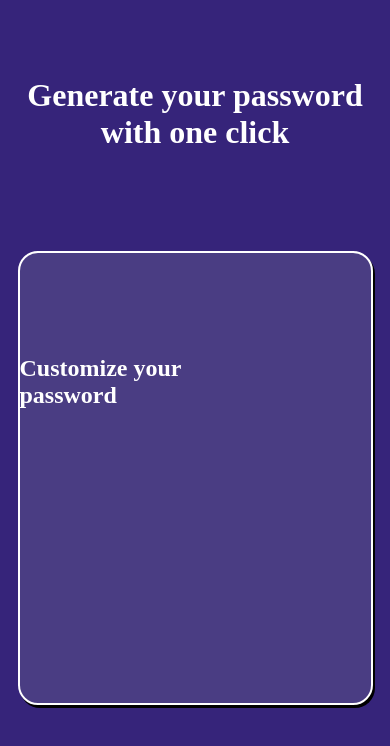
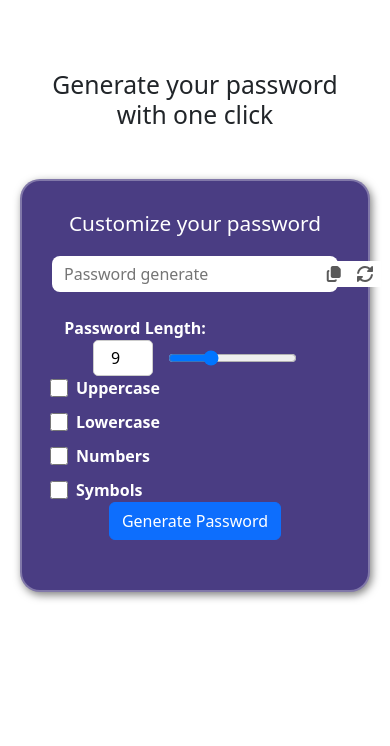
Before and after one commit to TasbeehaKhan9/password_generator, a plain HTML site: page index.html in a window 390 px wide. Drawn offline with nearby package versions, Linux system fonts and the light colour scheme.

Commit message:
Updated hero section and fixed media queries

```diff
--- a/index.html
+++ b/index.html
@@ -6,42 +6,58 @@
   <meta name="viewport" content="width=device-width, initial-scale=1.0">
   <title>Password Generator</title>
   <link rel="stylesheet" href="style.css">
+  <link rel="stylesheet" href="https://cdnjs.cloudflare.com/ajax/libs/font-awesome/7.0.1/css/all.min.css"
+    integrity="sha512-2SwdPD6INVrV/lHTZbO2nodKhrnDdJK9/kg2XD1r9uGqPo1cUbujc+IYdlYdEErWNu69gVcYgdxlmVmzTWnetw=="
+    crossorigin="anonymous" referrerpolicy="no-referrer" />
+  <link href="https://cdn.jsdelivr.net/npm/bootstrap@5.3.8/dist/css/bootstrap.min.css" rel="stylesheet"
+    integrity="sha384-sRIl4kxILFvY47J16cr9ZwB07vP4J8+LH7qKQnuqkuIAvNWLzeN8tE5YBujZqJLB" crossorigin="anonymous">
 </head>
 
 <body>
 
+  <div class="main-container">
+    <h2>Generate your password<br>with one click</h2>
 
-    <div class="main container">
-        <h2>Generate your password
-            <br>
-            with one click
-        </h2>
-        <h1>Instantly generate a secure, random
-
-            <span>"password
-                <br>
-                Generator"</span>
+    <h1>
+      Instantly generate a secure, random
+      <span>"Password Generator"</span>
       with the LastPass online tool
     </h1>
+
     <div class="pass-div">
-
       <h3 class="custom-head">Customize your password</h3>
 
+      <div class="input-section">
+        <input type="text" placeholder="Password generate" class="input-generate" id="passwordBox">
+        <button class="copy-btn" onclick="copybtn()"><i class="fa-solid fa-copy"></i></button>
+        <button class="rotate-button" id="rotatebtn" onclick="rotatebtn()"><i class="fa-solid fa-rotate"></i></button>
+      </div>
+
+      <br>
 
 
-
-
+      <label for="length" class="length-pass">Password Length:</label>
+      <div class="slider-container">
+        <input type="number" id="lengthNumber" min="4" max="20" value="9">
+        <input type="range" id="lengthSlider" min="4" max="20" value="9">
       </div>
 
 
-
-
+      <div class="check-elements">
+        <label><input type="checkbox" id="uppercase"> Uppercase</label>
+        <label><input type="checkbox" id="lowercase"> Lowercase</label>
+        <label><input type="checkbox" id="numbers"> Numbers</label>
+        <label><input type="checkbox" id="symbols"> Symbols</label>
       </div>
 
 
+<button class="btn-primary btn generate-btn">Generate Password</button>
 
-
-
+    </div>
+  </div>
+  <script src="https://cdn.jsdelivr.net/npm/bootstrap@5.3.8/dist/js/bootstrap.bundle.min.js"
+    integrity="sha384-FKyoEForCGlyvwx9Hj09JcYn3nv7wiPVlz7YYwJrWVcXK/BmnVDxM+D2scQbITxI"
+    crossorigin="anonymous"></script>
   <script src="script.js"></script>
 </body>
 
--- a/script.js
+++ b/script.js
@@ -0,0 +1,82 @@
+
+function rotatebtn() {
+
+    var upper = "ABCDEFGHIJKLMNOPQRSTUVWXYZ";
+    var lower = "abcdefghijklmnopqrstuvwxyz";
+    var number = "1234567890"
+    var symbol = "@$*!~#^%(){}[],."
+
+
+    var characters = "";
+    if (document.getElementById("uppercase").checked) {
+        characters += upper;
+    }
+
+    if (document.getElementById("lowercase").checked) {
+        characters += lower
+    }
+
+    if (document.getElementById("numbers").checked) {
+        characters += number
+    }
+
+    if (document.getElementById("symbols").checked) {
+        characters += symbol
+    }
+
+
+    if (characters.length === 0) {
+        alert("please select at least one option");
+        return
+    }
+
+
+    var length = document.getElementById("lengthNumber").value;
+    var password = "";
+
+    for (var i = 0; i < length; i++) {
+        password += characters.charAt(
+            Math.floor(Math.random() * characters.length)
+        );
+
+
+    }
+
+
+    document.getElementById("passwordBox").value = password;
+
+
+}
+
+function copybtn() {
+    // password input box ka value uthao
+    var password = document.getElementById("passwordBox").value;
+
+    if (password === "") {
+        alert("No password to copy!");
+        return;
+    }
+
+    // clipboard me copy karo
+    navigator.clipboard.writeText(password)
+        .then(() => {
+            alert("Copied to clipboard ✅");
+        })
+        .catch(err => {
+            console.error("Failed to copy: ", err);
+        });
+}
+
+
+const numberInput = document.getElementById("lengthNumber");
+const rangeInput = document.getElementById("lengthSlider");
+
+// slider se number box update
+rangeInput.addEventListener("input", () => {
+    numberInput.value = rangeInput.value;
+});
+
+// number box se slider update
+numberInput.addEventListener("input", () => {
+    rangeInput.value = numberInput.value;
+});
--- a/style.css
+++ b/style.css
@@ -1,79 +1,195 @@
-body{
-    margin: 0%;
-    padding: 0%;
+body {
+    margin: 0;
+    padding: 0;
     box-sizing: border-box;
-    background-color:#36247A;
+    background-color: #36247A;
+    font-family: Arial, sans-serif;
 }
 
-.pass-div{
+.main-container {
+    max-width: 700px;
+    margin: auto;
+    padding: 20px;
+    text-align: center;
+}
 
-    background-color:#4A3D83 ;
-    min-height: 400px;
-    width: 90%;
-    max-width: 700px;
+h1 {
+    text-align: center;
+    color: white;
+    padding-top: 50px;
+}
+
+span {
+    color: rgb(212, 161, 21);
+    text-decoration: underline;
+}
+
+h2 {
+    display: none;
+}
+
+/* Password Box */
+.pass-div {
+    background-color: #4A3D83;
+    min-height: 250px;
+    width: 100%;
+    max-width: 500px;
+    margin: 50px auto;
+    padding: 30px;
+    border: 2px solid rgba(255, 255, 255, 0.3);
+    border-radius: 20px;
+    box-shadow: 2px 3px 8px rgba(0, 0, 0, 0.5);
     display: flex;
-    justify-content: center;
+    flex-direction: column;
     align-items: center;
-    margin: auto;
-    margin-top: 100px;
-  border: 2px solid rgba(285, 255, 255);
-  border-radius: 20px;
-  box-shadow: 2px 3px black;
-  z-index: 1;
+}
 
+.custom-head {
+    color: #fff;
+    font-size: 1.3rem;
+    margin-bottom: 20px;
+}
 
+.input-section {
+    background-color: #fff;
+    display: flex;
+    align-items: center;
+    justify-content: space-between;
+    padding: 5px 10px;
+    border-radius: 8px;
+    width: 100%;
+    max-width: 300px;
+}
+
+.input-generate {
+    border: none;
+    outline: none;
+    font-size: 1rem;
+    flex: 1;
+}
+
+.fa-solid {
+    color: rgb(90, 90, 90);
+    margin-left: 10px;
+    cursor: pointer;
+    transition: color 0.3s;
+}
+
+.fa-solid:hover {
+    color: #36247A;
 }
 
 
-h1{
-
-
-        text-align: center;
-        color: white;
-        padding-top: 50px;
-
-
-}
-span{
-    color:rgb(212, 161, 21);
-    text-decoration: underline;
+.check-elements {
+    display: flex;
+    flex-direction: column;
+    color: #fff;
 }
 
-
-h2{
-    display: none;
-}
-
-.custom-head{
-    padding-bottom: 40%;
-    color: rgb(255, 255, 255);
-    z-index: 10;
-    padding-right: 50%;
-    font-size: x-large;
+.length-pass {
+    color: #fff;
+    text-align: start;
+    margin-right: 120px;
 }
 
 
 
+.slider-container {
+    display: flex;
+    align-items: center;
+    gap: 15px;
+}
 
+label {
+    font-weight: bold;
+}
+
+input[type="number"] {
+    width: 60px;
+    padding: 5px;
+    font-size: 1rem;
+    text-align: center;
+    border: 1px solid #ccc;
+    border-radius: 5px;
+}
+
+.check-elements {
+    display: flex;
+    flex-direction: column;
+    gap: 10px;
+    /* thoda space add ho jayega */
+    color: #fff;
+    font-size: 1rem;
+    position: relative;
+    right: 90px;
+}
+
+.check-elements label {
+    display: flex;
+    align-items: center;
+    /* text aur checkbox vertically center ho jayenge */
+    gap: 8px;
+    /* checkbox aur text ke beech spacing */
+    cursor: pointer;
+}
+
+.check-elements input[type="checkbox"] {
+    accent-color: #3c3070a6;
+    /* custom color for checkbox */
+    width: 18px;
+    height: 18px;
+}
+
+input[type="range"]::-webkit-slider-thumb {
+    -webkit-appearance: none;
+    appearance: none;
+    width: 20px;
+    height: 20px;
+    background: rgb(166, 11, 255);
+    border-radius: 50%;
+    cursor: pointer;
+}
+
+input[type="range"]::-moz-range-thumb {
+    width: 20px;
+    height: 20px;
+    background: red;
+    border-radius: 50%;
+    cursor: pointer;
+}
+
+.rotate-button {
+    border: none;
+    background-color: #ffffff;
+}
+
+.copy-btn {
+    border: none;
+    background-color: white;
+    position: relative;
+    left: 4%;
+}
 
 
 
 /* ______________________________For Mobile Screen___________________________ */
 
-@media  (    max-width: 480px){
+@media (max-width: 480px) {
 
-    .pass-div{
-       padding-bottom:50px ;
+    .pass-div {
+        padding-bottom: 50px;
     }
-h1{
+
+    h1 {
         display: none;
     }
-h2{
+
+    h2 {
         display: block;
         padding-top: 50px;
         text-align: center;
         color: white;
-    font-size:xx-large;
+        font-size: xx-large;
     }
 
 }
```
Also changed, not shown: image.png (added). Lines whose indentation alone changed are shown as unchanged.
